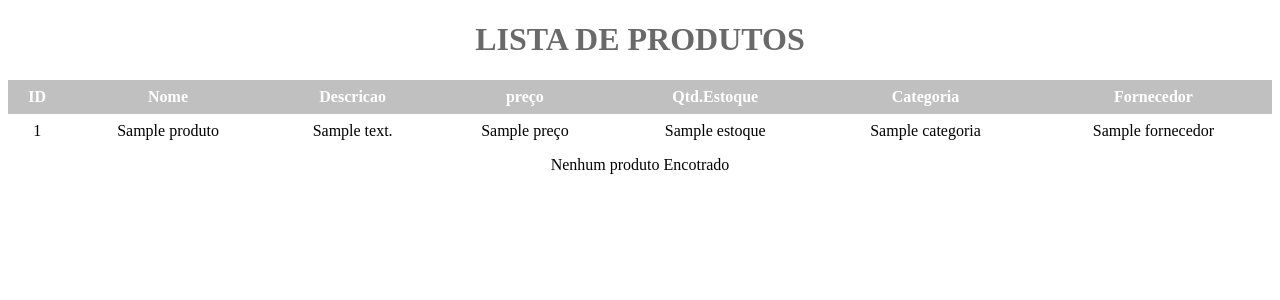
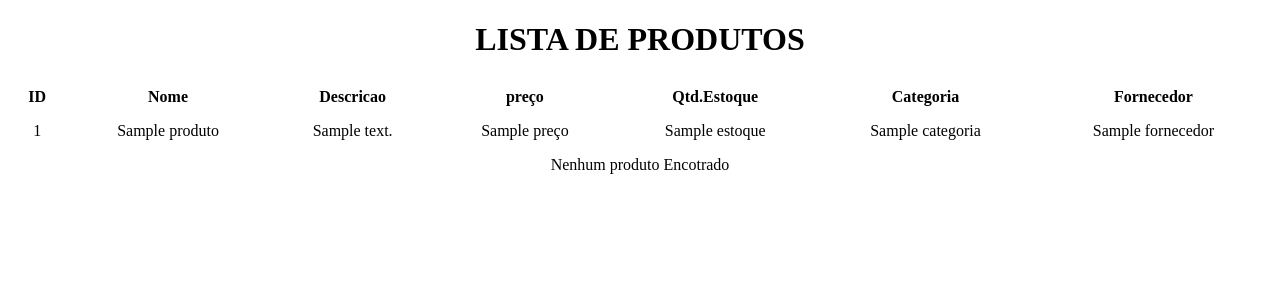
Before and after one commit to 2024nome/django-controle-estoque, a Django app: template templates/produtos/produtos.html in a window 1280 px wide. Shown: the top 300 px of the page. Run offline with Django 5.2, Linux system fonts and the light colour scheme; the template is opened without the code that fills it: most values are stand-ins (such as "Sample title", 1, 10 or a date in 2020).

Commit message:
atuli_07-03:20.34

```diff
--- a/apps/produtos/views.py
+++ b/apps/produtos/views.py
@@ -9,8 +9,8 @@
     context_object_name = 'produtos'
     paginate_by = 10
 
-class ProdutoscreateView(ListView):
+class ProdutosCreateView(CreateView):
     model = Produtos
     fields = ['nome', 'descricao', 'preco', 'quantidadeEstoque', 'categoria', 'fornecedor']
-    template_name = 'produtos/produto_create.html'
+    template_name = 'produtos/produto_create_update.html'
     sucess_url=reverse_lazy('produtos')
--- a/core/urls.py
+++ b/core/urls.py
@@ -1,10 +1,11 @@
 
 from django.contrib import admin
 from django.urls import path
-from apps.produtos.views import ProdutoListView
+from apps.produtos.views import ProdutoListView, ProdutosCreateView
 
 urlpatterns = [
     path('admin/', admin.site.urls),
-    path('', ProdutoListView.as_view(), name='produtos')
+    path('', ProdutoListView.as_view(), name='produtos'),
+    path('produto/add/', ProdutosCreateView.as_view(), name='produto-create')
 
 ]
--- a/templates/produtos/produtos.html
+++ b/templates/produtos/produtos.html
@@ -5,12 +5,7 @@
     <meta name="viewport" content="width=device-width, initial-scale=1.0">
     <title>Document</title>
     <style>
-        :root{
-            --texto: #0000;
-            --fundo: #696969;
-            --extra: #C0C0C0;
-            --ex_texto: #ffffff;
-        }
+
 
         table{
             width: 100%;
@@ -66,7 +61,7 @@
             {% for produto in produto %}
 
             <tr>
-                <td>{{produtos.id}}</td>
+                <td>{{produto.id}}</td>
                 <td>{{produto.Nome}}</td>
                 <td>{{produto.Descricao}}</td>
                 <td>{{produto.preço}}</td>
```
Also changed, not shown: templates/produtos/produto_create_update.html (added, +13 -0 lines), templates/produtos/produto_create.html (deleted).
